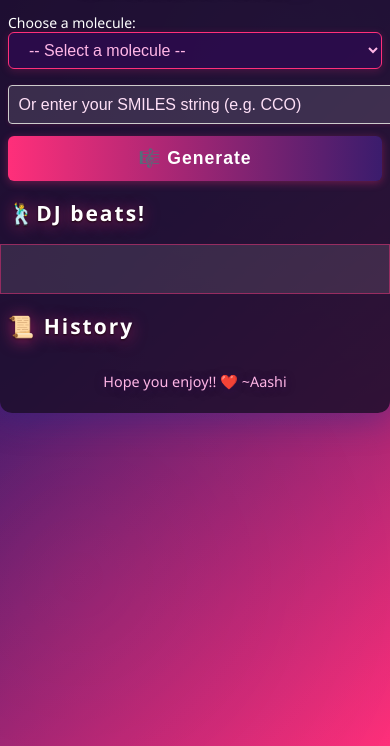
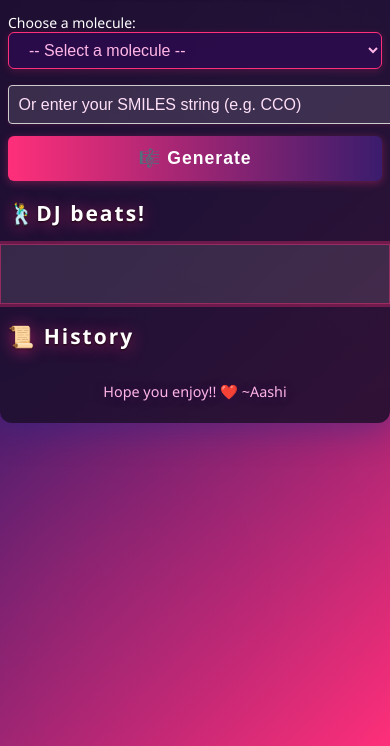
Before and after one commit to ashigupta99/molecule-dj-frontend, a plain HTML site: page index.html in a window 390 px wide. Shown: the part 98-844 px from the top of the page. Drawn offline with nearby package versions, Linux system fonts and the light colour scheme.

Commit message:
Update style.css

```diff
--- a/style.css
+++ b/style.css
@@ -3,7 +3,6 @@ body {
   margin: 0;
   color: #fff;
   min-height: 100vh;
-  /* DJ gradient background: deep purple, blue, and pink */
   background: linear-gradient(135deg, #2d0b4e 0%, #3b1c6d 40%, #ff2f7a 100%);
   transition: background 0.5s;
   position: relative;
@@ -16,7 +15,6 @@ body::before {
   top: 0; left: 0; right: 0; bottom: 0;
   pointer-events: none;
   z-index: 0;
-  /* Animated moving light effect */
   background: radial-gradient(circle at 70% 20%, rgba(255,255,255,0.08) 0, transparent 50%),
               radial-gradient(circle at 20% 80%, rgba(255,47,122,0.12) 0, transparent 70%);
   animation: djbgmove 8s linear infinite alternate;
@@ -37,7 +35,7 @@ body::before {
   padding: 2rem;
   position: relative;
   z-index: 1;
-  background: rgba(28, 15, 44, 0.85); /* semi-transparent for glassy effect */
+  background: rgba(28, 15, 44, 0.85);
   border-radius: 18px;
   box-shadow: 0 8px 32px 0 rgba(31, 38, 135, 0.37);
 }
@@ -116,18 +114,18 @@ pre {
 }
 
 /* --- DJ Beat Visualizer --- */
+/* Desktop & Laptop */
 svg#pianoRoll, canvas#beatVisualizer {
   width: 100%;
-  min-width: 0;
-  height: 120px;
-  min-height: 60px;
-  max-width: 100vw;
+  max-width: 900px;
+  height: 140px;
+  min-height: 100px;
   display: block;
+  margin: 2rem auto 0 auto;
   background: rgba(255,255,255,0.10);
   border: 1px solid #ff2f7a77;
-  margin-top: 1rem;
   position: relative;
-  z-index: 2; /* Ensure it's above background layers */
+  z-index: 2;
   box-sizing: border-box;
 }
 
@@ -225,8 +223,19 @@ footer {
   color: #ffb6e6;
 }
 
-/* --- Mobile Responsive Styles --- */
-@media (max-width: 600px) {
+/* --- Tablet (portrait & landscape) --- */
+@media (min-width: 768px) and (max-width: 1024px) {
+  svg#pianoRoll, canvas#beatVisualizer {
+    width: 98vw;
+    max-width: 98vw;
+    height: 120px;
+    min-height: 80px;
+    margin: 1.5rem auto 0 auto;
+  }
+}
+
+/* --- Mobile (phones, up to 767px) --- */
+@media (max-width: 767px) {
   body {
     font-size: 14px;
   }
@@ -260,13 +269,18 @@ footer {
 
   svg#pianoRoll,
   canvas#beatVisualizer {
-    width: 100vw;
-    min-width: 0;
-    height: 70px;
-    min-height: 48px;
-    max-width: 100vw;
+    width: 100vw !important;
+    max-width: 100vw !important;
+    min-width: 100vw !important;
+    height: 90px !important;
+    min-height: 60px !important;
     margin-left: -2vw;
     margin-right: -2vw;
+    margin-top: 1rem;
+    margin-bottom: 0;
+    border-radius: 0;
+    box-shadow: none;
+    outline: 3px solid #ff2f7a55;
   }
 
   header h1, header h2 {
@@ -287,14 +301,14 @@ footer {
   }
 }
 
-/* Optional: Even more compact for very small screens */
+/* --- Extra small screens (very small phones) --- */
 @media (max-width: 400px) {
   .container {
     padding: 0.5rem;
   }
   svg#pianoRoll,
   canvas#beatVisualizer {
-    height: 50px;
-    min-height: 32px;
+    height: 60px !important;
+    min-height: 32px !important;
   }
 }
```
